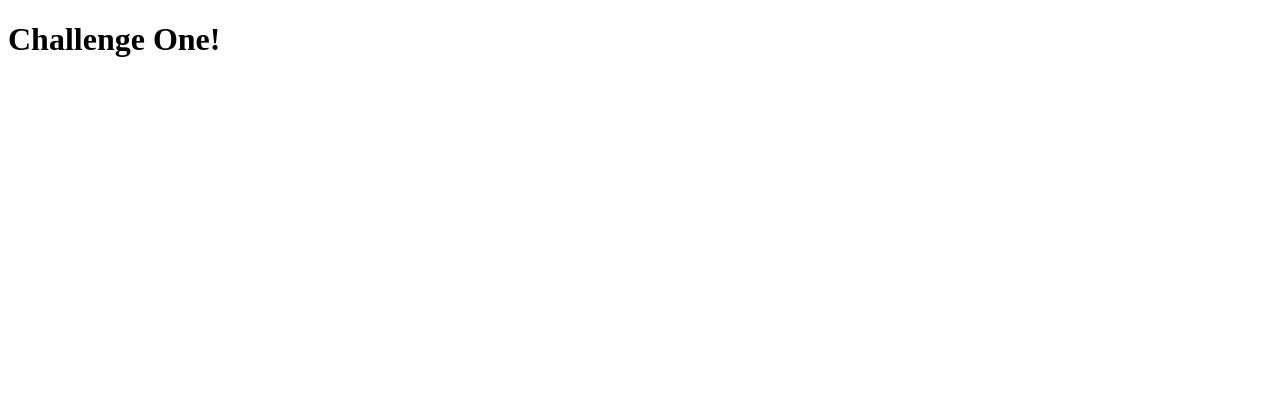
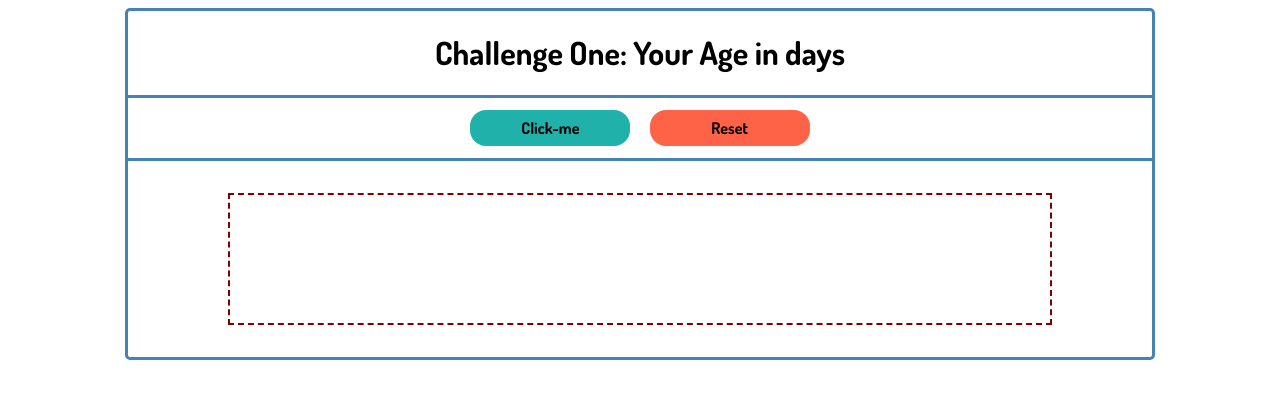
Before and after one commit to enzo-bv/Webpractice, a website: page index.html in a window 1280 px wide. Drawn offline with Linux system fonts and the light colour scheme.

Commit message:
Challenge One has styles and structure but lacks javascript

```diff
--- a/index.html
+++ b/index.html
@@ -6,27 +6,49 @@
       name="viewport"
       content="width=device-width, initial-scale=1.0"
     />
+
+    <!-- CSS stylesheets -->
     <link
       rel="stylesheet"
       href="./static/css/main.css"
     />
+
+    <!-- Fonts -->
+    <link
+      href="https://fonts.googleapis.com/css?family=Dosis:700&display=swap"
+      rel="stylesheet"
+    />
+
     <title>Javascript Challenges</title>
   </head>
   <body>
     <div id="challenge01" class="challenge">
       <div
         id="challengeHead01"
-        class="challengeHead"
+        class="challengeHeader"
       >
-        <h1>Challenge One!</h1>
+        <h1>Challenge One: Your Age in days</h1>
       </div>
-      <div
-        class="challegeBody01 challengeBody"
-      ></div>
+      <div class="challegeBody01 challengeBody">
+        <button
+          class="btn btn-success"
+          onclick="birthYear()"
+        >
+          Click-me
+        </button>
+        <button class="btn btn-negative">
+          Reset
+        </button>
+      </div>
       <div
         id="challengeFooter01"
         class="challengeFooter"
-      ></div>
+      >
+        <div
+          id="challengeResults01"
+          class="challengeResults"
+        ></div>
+      </div>
     </div>
     <script src="./static/js/index.js"></script>
   </body>
--- a/static/css/main.css
+++ b/static/css/main.css
@@ -0,0 +1,55 @@
+body {
+  font-family: "Dosis", sans-serif;
+  text-align: center;
+}
+
+.challenge {
+  width: 80vw;
+  margin: 5px auto;
+  border-style: solid;
+  border-width: 3px;
+  border-color: steelblue;
+  border-radius: 5px;
+}
+
+.challengeHeader {
+  border-bottom: 3px solid steelblue;
+}
+
+.challengeBody {
+  border-bottom: 3px solid steelblue;
+  padding: 10px;
+}
+
+.challengeResults {
+  height: 4em;
+  line-height: 4em;
+  font-family: inherit;
+  font-size: 2em;
+  border: 2px dashed maroon;
+  max-width: 80%;
+  margin: 1em auto;
+}
+.challengeResults > p {
+  margin: 0;
+}
+
+.btn {
+  font-family: inherit;
+  margin: 2px 0.5em;
+  font-size: 1em;
+  background-image: none;
+  border-radius: 1em;
+  border: none;
+  padding: 0.5em 1.4em;
+  width: 10em;
+  max-width: 80%;
+}
+
+.btn-success {
+  background-color: lightseagreen;
+}
+
+.btn-negative {
+  background-color: tomato;
+}
--- a/static/js/index.js
+++ b/static/js/index.js
@@ -1 +1,14 @@
-alert("hi");
+//Challenge One (01): Your age in days
+
+function birthYear() {
+  let birthDate = prompt("When were you born?");
+  let solution = document.createElement("p");
+  let answer = document.createTextNode(
+    "Yo! this is " + birthDate
+  );
+  solution.setAttribute("id", "ageInDays");
+  solution.appendChild(answer);
+  document
+    .getElementById("challengeResults01")
+    .appendChild(solution);
+}
```
Also changed, not shown: package.json (added, +15 -0 lines), readme.md (added), 1 other file.
